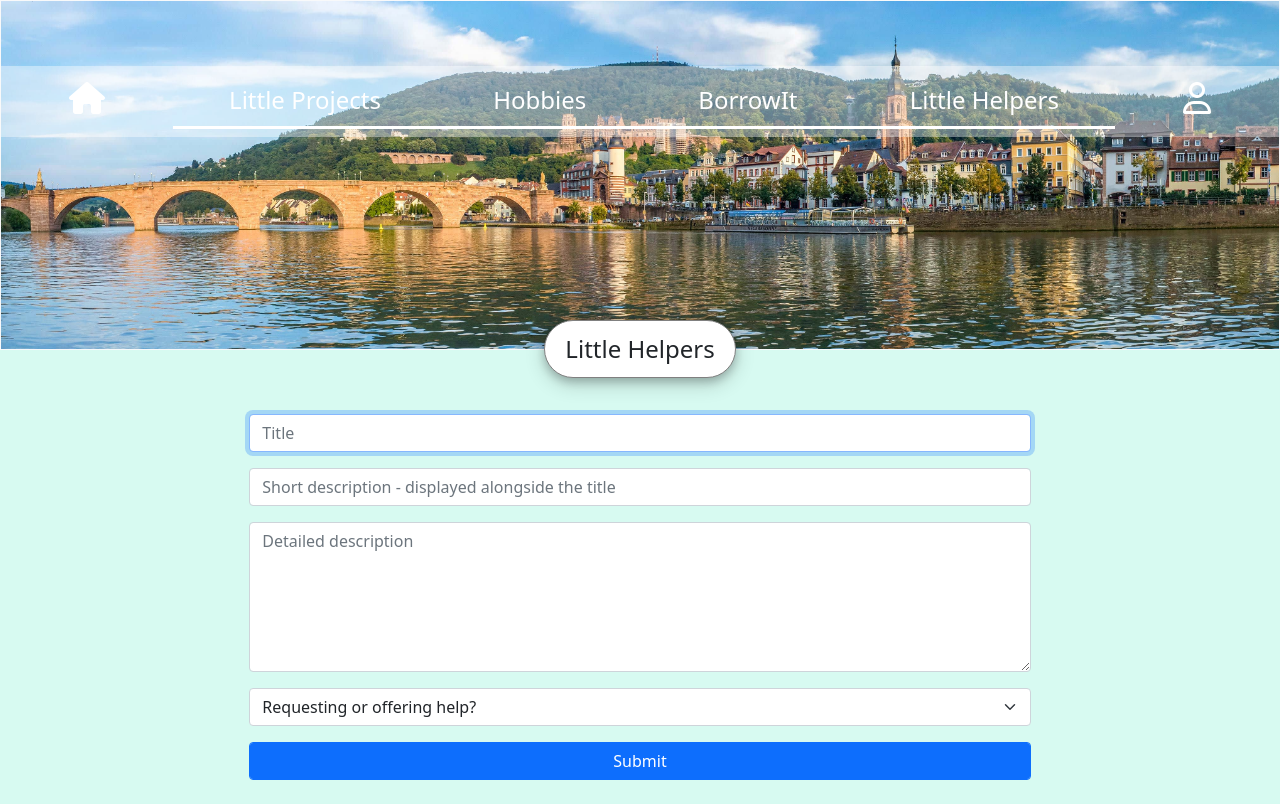
After one commit to mille1992/project5, a Django app: page /createLittleHelpers in a window 1280 px wide. The commit adds this page. Run offline with Django 3.2, Linux system fonts and the light colour scheme; some libraries are stand-ins or nearby versions.

Commit message:
Add create LittleHelp functionality and page. Load LittleHelps from DB to view

```diff
--- a/project5/yayberhood/static/yayberhood/css/littleHelpers.css
+++ b/project5/yayberhood/static/yayberhood/css/littleHelpers.css
@@ -18,12 +18,12 @@
     background-color: #EBFCFF;
     padding-bottom: 20px;
 }
-.littleHelpers-projectTitle{
+.littleHelpers-helpTitle{
     font-size: 24px;
     border-bottom: solid;
     border-width: 2px;
 }
-.littleHelpers-projectShortDescription{
+.littleHelpers-helpShortDescription{
     font-size: 18px;
 }
 .littleHelpers-pocket{
@@ -76,3 +76,11 @@
     margin-right: 0pc;
     box-shadow: 0 4px 8px 0 rgba(0, 0, 0, 0.2), 0 6px 20px 0 rgba(0, 0, 0, 0.19);
 }
+.littleHelpers-createForm{
+    padding: 24px;
+}
+.littleHelpers-projectCreationTimestamp{
+    font-size: 12px;
+    position: relative;
+    bottom: -40px;
+}
--- /dev/null
+++ b/project5/yayberhood/templates/yayberhood/createLittleHelpers.html
@@ -0,0 +1,51 @@
+{% extends "yayberhood/layout.html" %}
+
+{% load static %}
+
+
+
+{% block title %}
+{% endblock %}
+
+
+{% block stylesheet %}
+    <link href="{% static 'yayberhood/css/littleHelpers.css' %}" rel="stylesheet">
+{% endblock %}
+
+
+{% block body %}
+    <div class="pageTitle-container">
+        <p class="pageTitle">Little Helpers</p>
+    </div>
+
+    <div class="row">
+        <div class="col-2"></div>
+        <div class="col-8">
+            <div class="littleHelpers-createForm" style="margin-top: 40px;">
+                <form action="{% url 'createLittleHelpers' %}" method="POST">
+                    {% csrf_token %}
+                    <div class="form-group">
+                        <input class="form-control mb-3" autofocus type="text" name="littleHelpers-createTitle" placeholder="Title" required>
+                    </div>
+                    <div class="form-group">
+                        <input class="form-control mb-3" type="text" name="littleHelpers-createDescriptionShort" placeholder="Short description - displayed alongside the title" required>
+                    </div>
+                    <div class="form-group">
+                        <textarea class="form-control mb-3" style="min-height: 150px;" name="littleHelpers-createDescriptionDetailed" placeholder="Detailed description"></textarea>
+                    </div>
+                    <div class="form-group">
+                        <select class="form-select mb-3" name="littleHelpers-helpType" required>
+                            <option selected value="Requests">Requesting or offering help?</option>
+                            <option value="Requests">Request</option>
+                            <option value="Offers">Offer</option>
+                        </select>
+                    </div>
+                    <div class="form-group">
+                        <input class="form-control btn-primary mt-3" style="color: white" type="submit" placeholder="Submit">
+                    </div>
+                </form>
+            </div>
+        </div>
+        <div class="col-2"></div>
+    </div>
+{% endblock %}
--- a/project5/yayberhood/urls.py
+++ b/project5/yayberhood/urls.py
@@ -10,6 +10,7 @@ urlpatterns = [
     path("createHobbyGroup", views.createHobbyGroup, name="createHobbyGroup"),
     path("borrowIt", views.borrowIt, name="borrowIt"),
     path("littleHelpers", views.littleHelpers, name="littleHelpers"),
+    path("createLittleHelpers", views.createLittleHelpers, name="createLittleHelpers"),
     path("login", views.login_view, name="login"),
     path("logout", views.logout_view, name="logout"),
     path("register", views.register, name="register"),
--- a/project5/yayberhood/views.py
+++ b/project5/yayberhood/views.py
@@ -72,7 +72,31 @@ def borrowIt(request):
     return render(request, "yayberhood/borrowIt.html")
 
 def littleHelpers(request):
-    return render(request, "yayberhood/littleHelpers.html")
+    little_helpers = Help.objects.all()
+    little_helpers = little_helpers.order_by("-helpCreationTimestamp").all()
+    return render(request, "yayberhood/littleHelpers.html",{
+        "little_helpers":little_helpers,
+    })
+
+def createLittleHelpers(request):
+    if request.method == "POST":
+        ### create hobby group from create hobby group page ###
+        title = request.POST["littleHelpers-createTitle"]
+        description_short = request.POST["littleHelpers-createDescriptionShort"]
+        description_detailed = request.POST["littleHelpers-createDescriptionDetailed"]
+        littleHelpers_helpType = request.POST["littleHelpers-helpType"]
+        curr_user = User.objects.get(id = request.user.id)
+
+        new_help = Help.objects.create(
+            helpOwner = curr_user,
+            helpTitle = title,
+            helpDescriptionShort = description_short,
+            helpDescriptionDetailed = description_detailed,
+            helpType = littleHelpers_helpType
+        )
+        new_help.save()
+        return HttpResponseRedirect(reverse("littleHelpers"))
+    return render(request, "yayberhood/createLittleHelpers.html")
 
 def login_view(request):
     if request.method == "POST":
```
Also changed, not shown: project5/yayberhood/templates/yayberhood/littleHelpers.html (+14 -40 lines), project5/db.sqlite3, project5/yayberhood/templates/yayberhood/littleProjects.html (indentation only).
